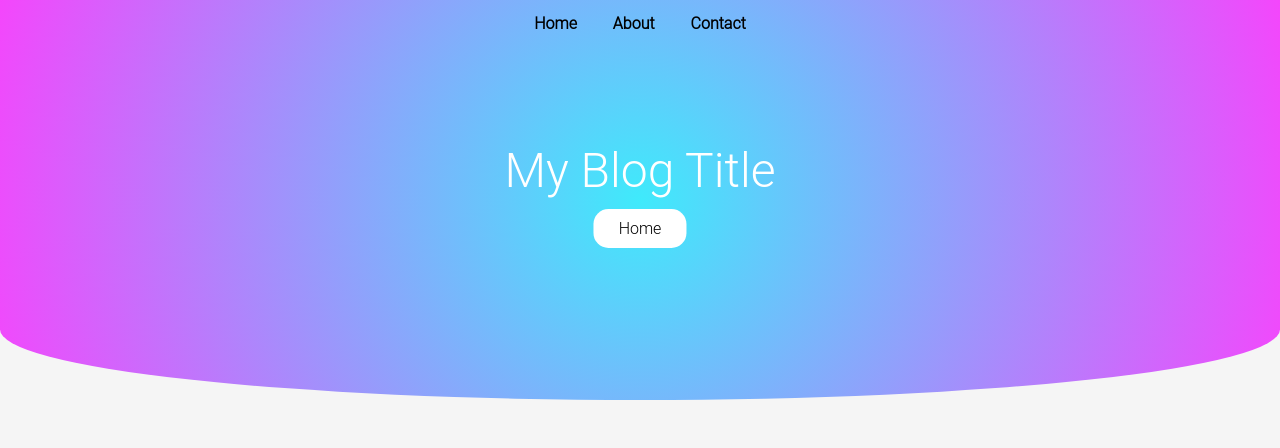
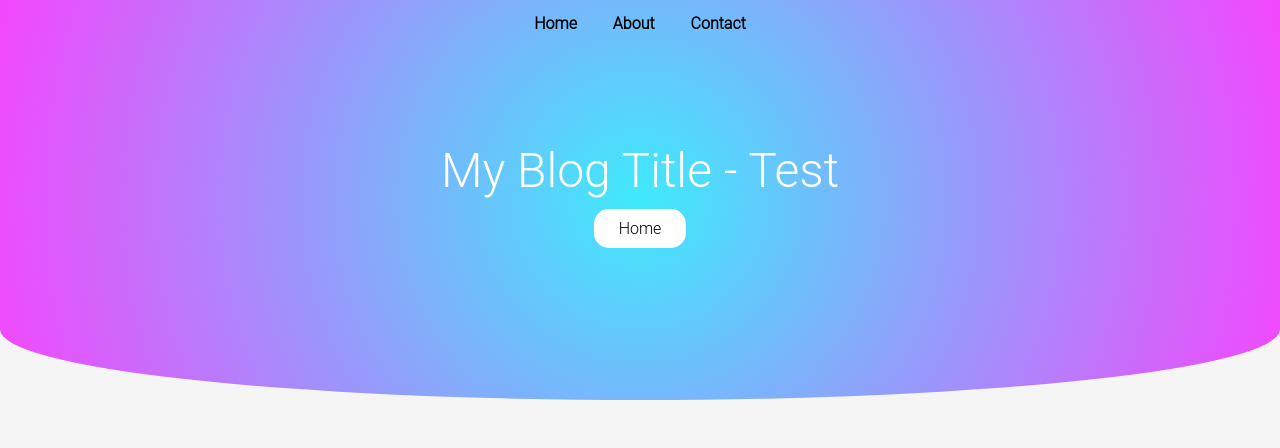
Before and after one commit to cloudyweather1/intro-web-design, a plain HTML site: page index.html in a window 1280 px wide. Shown: the top 448 px of the page. Drawn offline with Linux system fonts and the light colour scheme; files that its build step writes are made by us from their sources; a script that the page names is missing.

Commit message:
Minor change to index

```diff
--- a/index.html
+++ b/index.html
@@ -33,7 +33,7 @@
     <!-- Banner starts here -->
     <div class="hero-image">
         <div class="hero-text">
-            <h1>My Blog Title</h1>
+            <h1>My Blog Title - Test</h1>
             <a class="btn btn-dark" href="index.html">Home</a>
         </div>
     </div>
```
